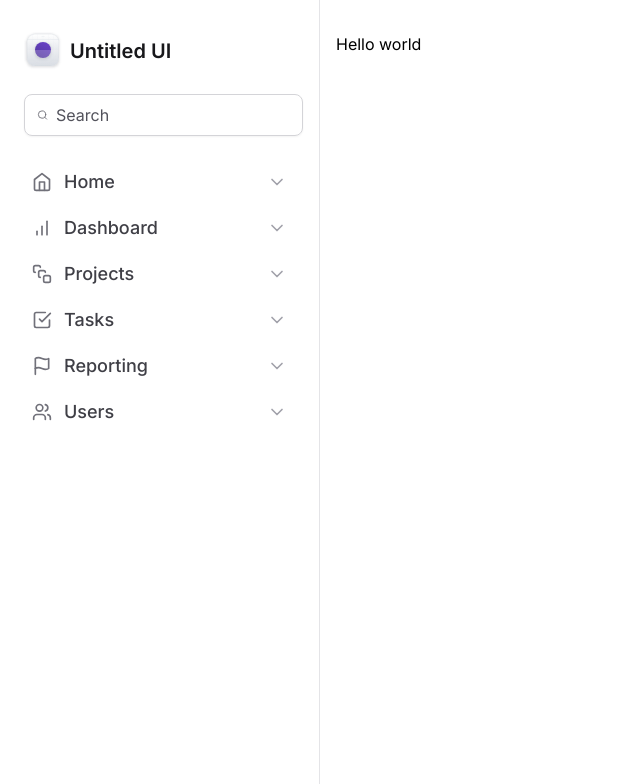
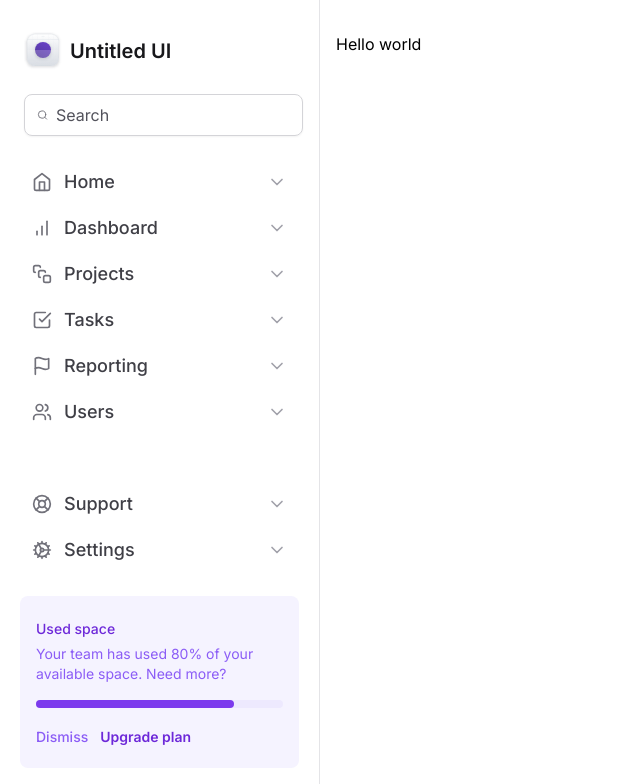
Before and after one commit to claudiobarsante/tailwind-basics, a Next.js app: page / in a window 1280 px wide. Shown: the top 784 px of the page, without its empty margins (0-640 px from the left). Built offline with nearby package versions, Linux system fonts and the light colour scheme.

Commit message:
feat: add <UsedSpaceWidget/>

```diff
--- /dev/null
+++ b/src/app/components/SideBar/UsedSpaceWidget.jsx
@@ -0,0 +1,25 @@
+import React from 'react'
+
+function UsedSpaceWidget() {
+  return (
+     <div className="flex flex-col gap-4 rounded-lg bg-violet-50 px-4 py-5">
+     <div className="space-y-1">
+       <span className="text-sm/5 font-medium text-violet-700">Used space</span>
+       <p className="text-sm/5 text-violet-500">Your team has used 80% of your available space. Need more?</p>
+     </div>
+     <div className="h-2 rounded-full bg-violet-100">
+       <div className="h-2 w-4/5 rounded-full bg-violet-600"></div>
+     </div>
+     <div className="space-x-3">
+       <button type="button" className="text-sm/5 font-medium text-violet-500 hover:text-violet-700">
+         Dismiss
+       </button>
+       <button type="button" className="text-sm/5 font-semibold text-violet-700 hover:text-violet-900">
+         Upgrade plan
+       </button>
+     </div>
+   </div>
+  )
+}
+
+export default UsedSpaceWidget
--- a/src/app/components/SideBar/index.tsx
+++ b/src/app/components/SideBar/index.tsx
@@ -1,12 +1,15 @@
 import React from 'react';
 import Logo from './Logo';
-import { Search } from 'lucide-react';
+import { Cog, LifeBuoy, Search } from 'lucide-react';
 import MainNavigation from './MainNavigation';
+import NavItem from './MainNavigation/NavItem';
+import UsedSpaceWidget from './UsedSpaceWidget';
 
 export default function SideBar() {
   return (
     // - Control the vertical space between elements using the space-y-{amount} utilities
-    <aside className="min-h-screen space-y-6 border-r border-zinc-200 px-5 py-8">
+    // <aside className="min-h-screen space-y-6 border-r border-zinc-200 px-5 py-8">
+    <aside className="flex min-h-screen flex-col gap-6 border-r border-zinc-200 px-5 py-8">
       <Logo />
       <div
         className="mx-1 flex w-full items-center gap-2 rounded-lg border border-zinc-300
@@ -19,6 +22,22 @@ export default function SideBar() {
         />
       </div>
       <MainNavigation />
+      {/*mt-auto will push the content to the bottom */}
+      <div className="mt-auto flex flex-col gap-6">
+        <nav className="space-y-0.5">
+          <NavItem title="Support" icon={LifeBuoy} />
+          <NavItem title="Settings" icon={Cog} />
+        </nav>
+      </div>
+      <UsedSpaceWidget />
     </aside>
   );
 }
+/*
+In Tailwind CSS, mt-auto is a utility class that sets the top margin of an element to auto. This class is part of Tailwind CSS's flexbox utility set and is particularly useful when working with flexbox layouts.
+
+Here's a breakdown of what mt-auto does:
+
+mt: This stands for margin-top, indicating that the utility class affects the margin on the top side of the element.
+auto: This value instructs the browser to automatically determine the margin space, typically pushing the element to the bottom of its container when used in combination with flexbox.
+When applied to an element within a flex container, mt-auto will push that element to the bottom of the container, effectively aligning it to the end of the flex container along the main axis (usually the vertical axis if using the default flex direction of flex-col). */
```
Also changed, not shown: 1 other file (tests, documents, lock files or other folders).
